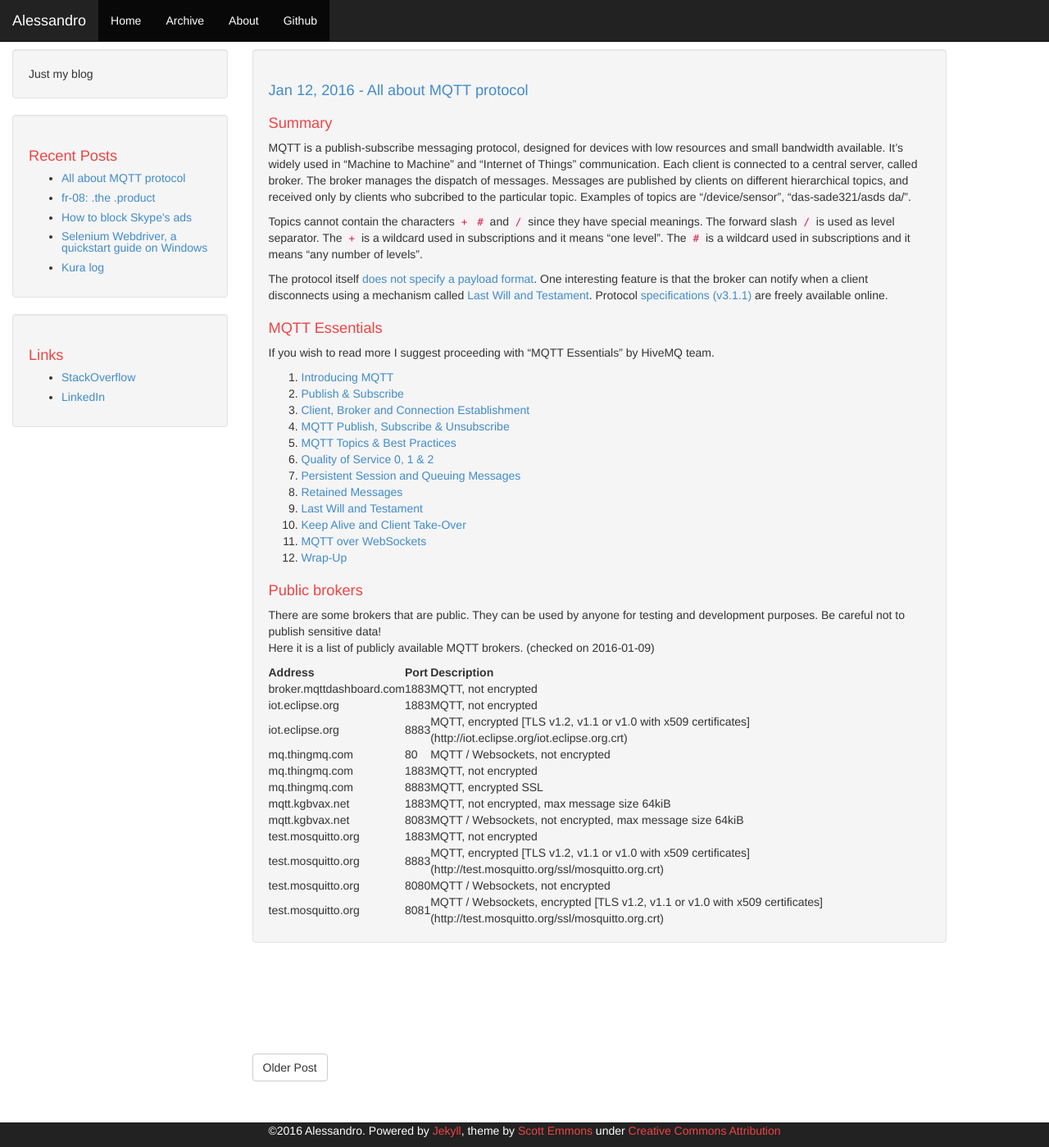
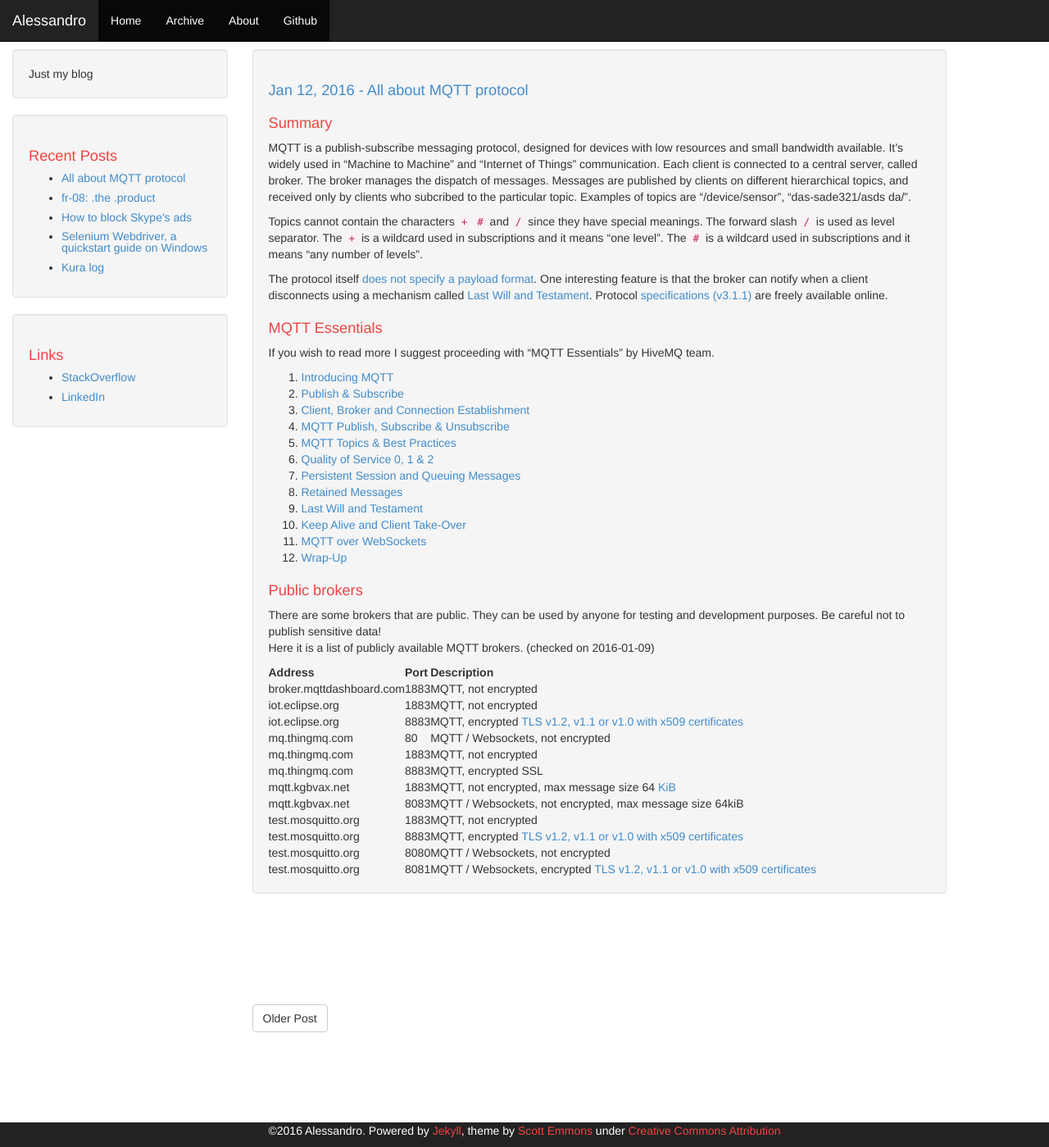
Before and after one commit to darugnaa/darugnaa.github.io, a Jekyll site: the page built from _posts/2016-01-12-all-about-mqtt-protocol.markdown, in a window 1280 px wide and 1399 px high. Shown: the whole window at 82% size. Built offline with Jekyll 4.4.1, drawn with Linux system fonts in a browser that asks for light colours; Markdown is read by kramdown in place of the engine named in the settings.

Commit message:
Playing a little with markdown tables and links

```diff
--- a/_posts/2016-01-12-all-about-mqtt-protocol.markdown
+++ b/_posts/2016-01-12-all-about-mqtt-protocol.markdown
@@ -38,20 +38,17 @@ If you wish to read more I suggest proceeding with "MQTT Essentials" by HiveMQ t
 There are some brokers that are public. They can be used by anyone for testing and development purposes. Be careful not to publish sensitive data!
 Here it is a list of publicly available MQTT brokers. (checked on 2016-01-09)
 
-<table>
-<tr><th>Address</th><th>Port</th><th>Description</th></tr>
-<tbody>
-<tr><td>broker.mqttdashboard.com</td><td>1883</td><td>MQTT, not encrypted</td></tr>
-<tr><td>iot.eclipse.org</td><td>1883</td><td>MQTT, not encrypted</td></tr>
-<tr><td>iot.eclipse.org</td><td>8883</td><td>MQTT, encrypted [TLS v1.2, v1.1 or v1.0 with x509 certificates](http://iot.eclipse.org/iot.eclipse.org.crt)</td></tr>
-<tr><td>mq.thingmq.com</td><td>80</td><td>MQTT / Websockets, not encrypted</td></tr>
-<tr><td>mq.thingmq.com</td><td>1883</td><td>MQTT, not encrypted</td></tr>
-<tr><td>mq.thingmq.com</td><td>8883</td><td>MQTT, encrypted SSL</td></tr>
-<tr><td>mqtt.kgbvax.net</td><td>1883</td><td>MQTT, not encrypted, max message size 64kiB</td></tr>
-<tr><td>mqtt.kgbvax.net</td><td>8083</td><td>MQTT / Websockets, not encrypted, max message size 64kiB</td></tr>
-<tr><td>test.mosquitto.org</td><td>1883</td><td>MQTT, not encrypted</td></tr>
-<tr><td>test.mosquitto.org</td><td>8883</td><td>MQTT, encrypted [TLS v1.2, v1.1 or v1.0 with x509 certificates](http://test.mosquitto.org/ssl/mosquitto.org.crt)</td></tr>
-<tr><td>test.mosquitto.org</td><td>8080</td><td>MQTT / Websockets, not encrypted</td></tr>
-<tr><td>test.mosquitto.org</td><td>8081</td><td>MQTT / Websockets, encrypted [TLS v1.2, v1.1 or v1.0 with x509 certificates](http://test.mosquitto.org/ssl/mosquitto.org.crt)</td></tr>
-</tbody>
-</table>
+ Address | Port | Description
+ --- | --- | ---
+broker.mqttdashboard.com | 1883 | MQTT, not encrypted
+iot.eclipse.org | 1883 | MQTT, not encrypted
+iot.eclipse.org | 8883 | MQTT, encrypted [TLS v1.2, v1.1 or v1.0 with x509 certificates](http://iot.eclipse.org/iot.eclipse.org.crt)
+mq.thingmq.com | 80 | MQTT / Websockets, not encrypted
+mq.thingmq.com | 1883 | MQTT, not encrypted
+mq.thingmq.com | 8883 | MQTT, encrypted SSL
+mqtt.kgbvax.net | 1883 | MQTT, not encrypted, max message size 64 [KiB](https://en.wikipedia.org/wiki/Kibibyte)
+mqtt.kgbvax.net | 8083 | MQTT / Websockets, not encrypted, max message size 64kiB
+test.mosquitto.org | 1883 | MQTT, not encrypted
+test.mosquitto.org | 8883 | MQTT, encrypted [TLS v1.2, v1.1 or v1.0 with x509 certificates](http://test.mosquitto.org/ssl/mosquitto.org.crt)
+test.mosquitto.org | 8080 | MQTT / Websockets, not encrypted
+test.mosquitto.org | 8081 | MQTT / Websockets, encrypted [TLS v1.2, v1.1 or v1.0 with x509 certificates](http://test.mosquitto.org/ssl/mosquitto.org.crt)
```
